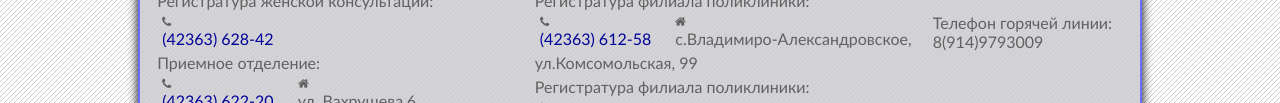
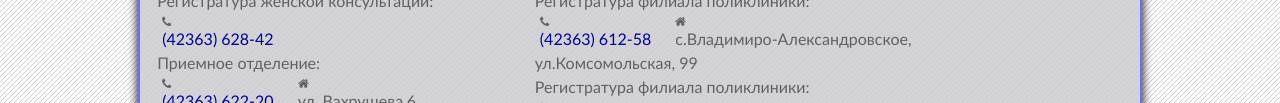
Before and after one commit to makim228/PartizanskGB1, a plain HTML site: page pasienty.html in a window 1280 px wide. Shown: the part 1899-2002 px from the top of the page. Drawn offline with Linux system fonts and the light colour scheme.

Commit message:
Update pasienty.html

```diff
--- a/pasienty.html
+++ b/pasienty.html
@@ -206,7 +206,6 @@
                     </div>
                     <div class="footer_main-block3">
                         <p>Запись на приём по телефонам 6-70-04 и 6-36-32</p>
-                        <p> Телефон горячей линии: 8(914)9793009</p>
                     </div>
                 </div>
                 <hr>
```
